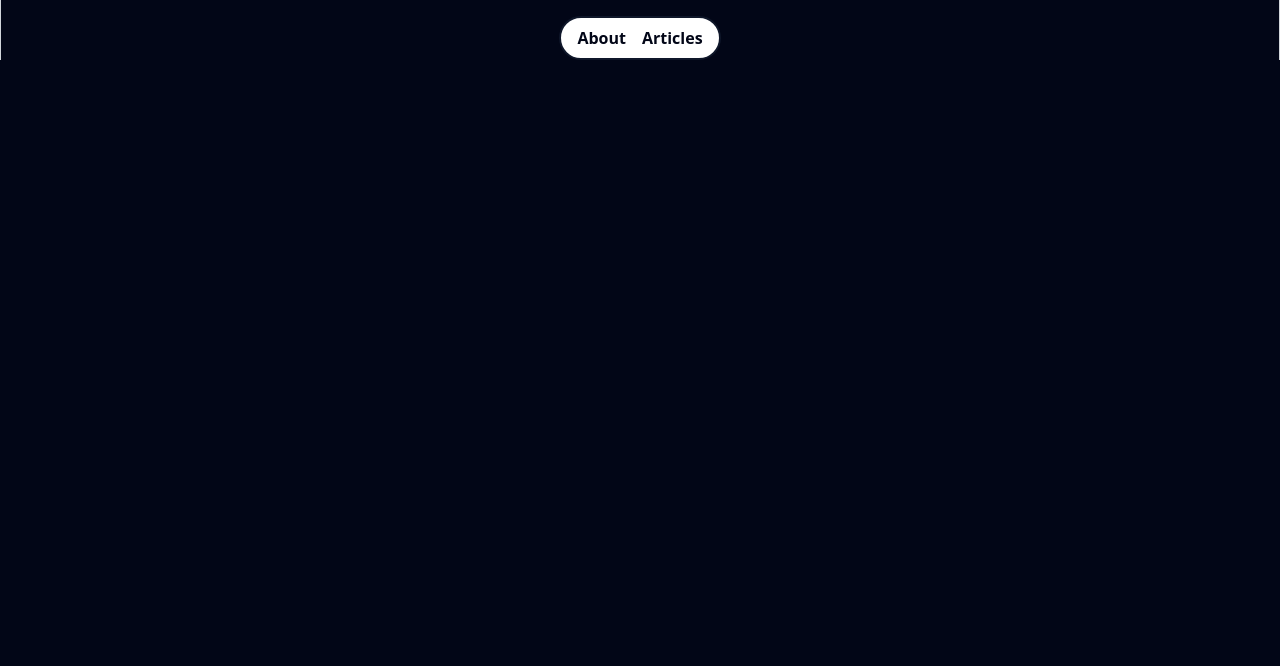
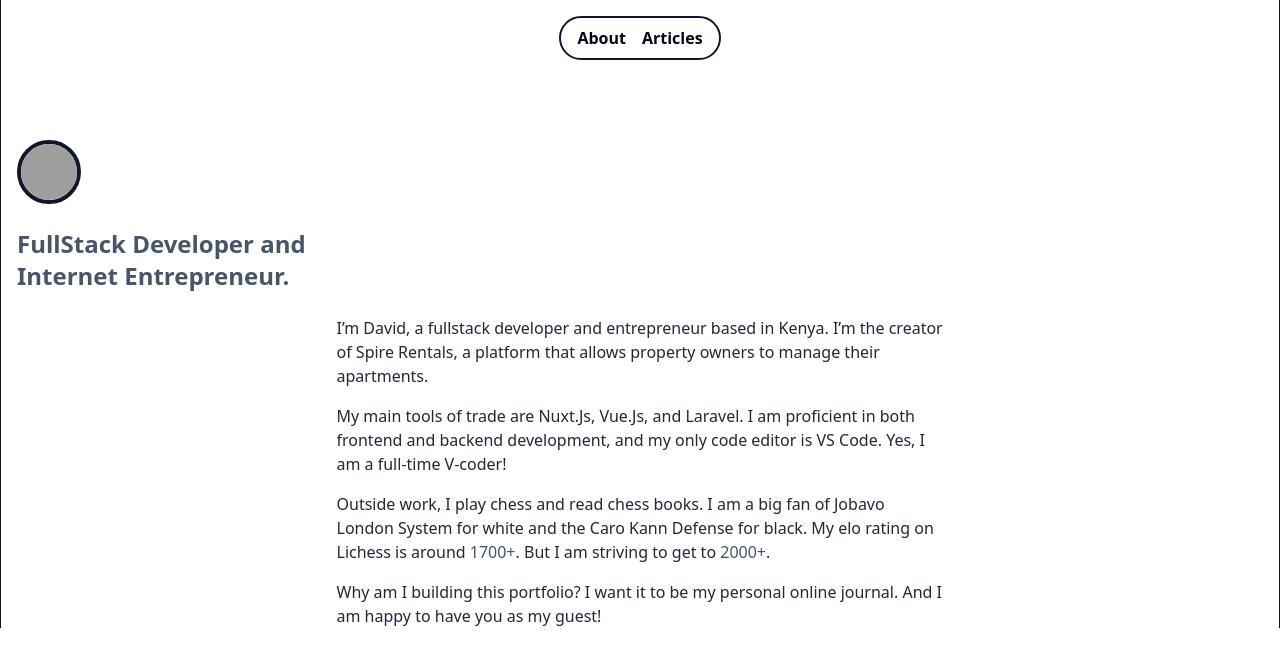
Before and after one commit to Nyagatech/davidnyaga, a Nuxt app: page / in a window 1280 px wide. Before the commit this address had no page. Shown: the top 666 px of the page. Built offline with nearby package versions, Linux system fonts and the light colour scheme; grey boxes are pictures that could not be loaded.

Commit message:
Completing the Index Page

```diff
--- a/app.vue
+++ b/app.vue
@@ -1,5 +1,5 @@
 <template>
-  <div class="bg-slate-950 text-white h-screen">
+  <div>
      <NuxtPage />
   </div>
 </template>
--- /dev/null
+++ b/components/image.vue
@@ -0,0 +1,13 @@
+<template>
+  <div>
+    <img src="https://avatars.githubusercontent.com/u/105038549?v=4" alt="profile img" class="rounded-full h-16 w-16 border-4 border-slate-900" />
+  </div>
+</template>
+
+<script setup>
+
+</script>
+
+<style>
+
+</style>
--- a/pages/index.vue
+++ b/pages/index.vue
@@ -1,12 +1,27 @@
 <template>
-  <div class="container mx-auto border-x border-gray-300">
-     <div class="flex justify-center">
-    <Navbar />
+  <div class="container mx-auto border-x border-gray-900">
+    <div class="flex justify-center">
+      <Navbar />
+    </div>
+    <div class="mt-20">
+      <Image class="mx-4" />
     </div>
     <div>
+      <h1 class="text-slate-600 font-bold text-2xl px-4 my-6">FullStack Developer and <br> Internet Entrepreneur.</h1>
+    </div>
+    <div class="text-gray-800 px-4 my-6 md:w-1/2 md:mx-auto">
+      <p class="my-4">I’m David, a fullstack developer and entrepreneur based in Kenya. I’m
+        the creator of Spire Rentals, a platform that allows property owners to manage their apartments.</p>
+      <p class="my-4">My main tools of trade are Nuxt.Js, Vue.Js, and Laravel. I am proficient in both frontend and
+        backend development, and my only code editor is VS Code. Yes, I am a full-time V-coder!</p>
+        <p class="my-4">
+          Outside work, I play chess and read chess books. I am a big fan of Jobavo London System for white and the Caro Kann Defense for black. My elo rating on Lichess is around <span class="text-slate-600">1700+</span>. But I am striving to get to <span class="text-slate-600">2000+</span>.
+        </p>
+        <p class="my-4">Why am I building this portfolio? I want it to be my personal online journal. And I am happy to have you as my guest!</p>
+   <div>
 
-    </div>
-
+   </div>
+      </div>
   </div>
 </template>
 
@@ -14,6 +29,4 @@
 
 </script>
 
-<style>
-
-</style>
+<style></style>
```
